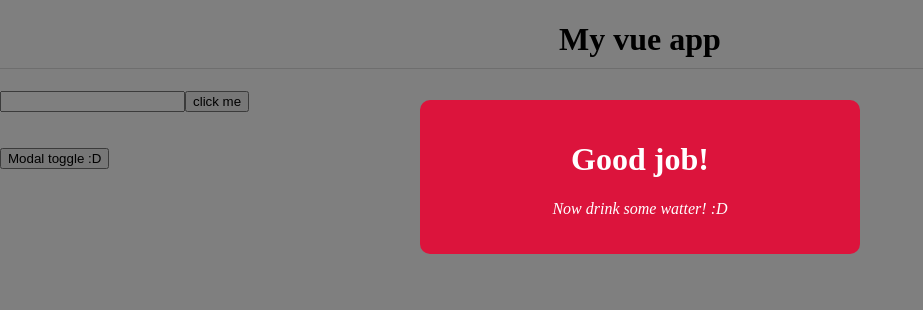
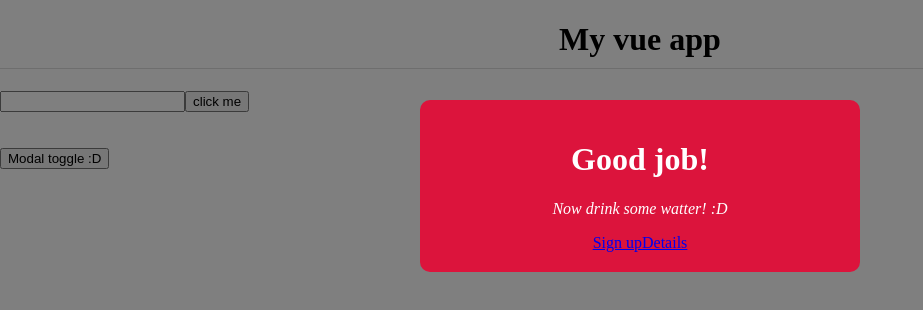
Before and after one commit to bogdanterzea/learn_vue, a Vue app: page / in a window 1280 px wide. Both pictures are taken after a click on the button "Modal toggle :D". Shown: the top 310 px of the page, without its empty margins (0-923 px from the left). Built offline with nearby package versions, Linux system fonts and the light colour scheme.

Commit message:
Pass template inside components

```diff
--- a/src/App.vue
+++ b/src/App.vue
@@ -4,7 +4,12 @@
     <input type="text" ref="name">
     <button v-on:click="handleClick">click me</button>
     <div v-if="showModal">
-      <Modal :header="header" :text="text" theme='sale' @close="toggleModal" />
+      <Modal :header="header" :text="text" theme='sale' @close="toggleModal" >
+        <template v-slot:links>
+          <a href="#">Sign up</a>
+          <a href="#">Details</a>
+        </template>
+      </Modal>
     </div>
     <br>
     <br>
--- a/src/components/Modal.vue
+++ b/src/components/Modal.vue
@@ -3,6 +3,7 @@
         <div class="modal" :class="{sale: theme === 'sale'}">
             <h1>{{ header }}</h1>
             <p>{{ text }}</p>
+            <slot name="links"></slot>
         </div>
     </div>
 </template>
```
